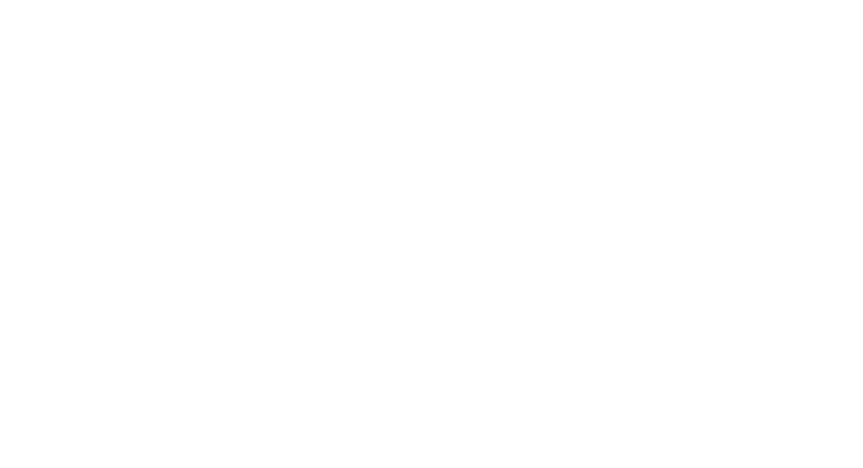
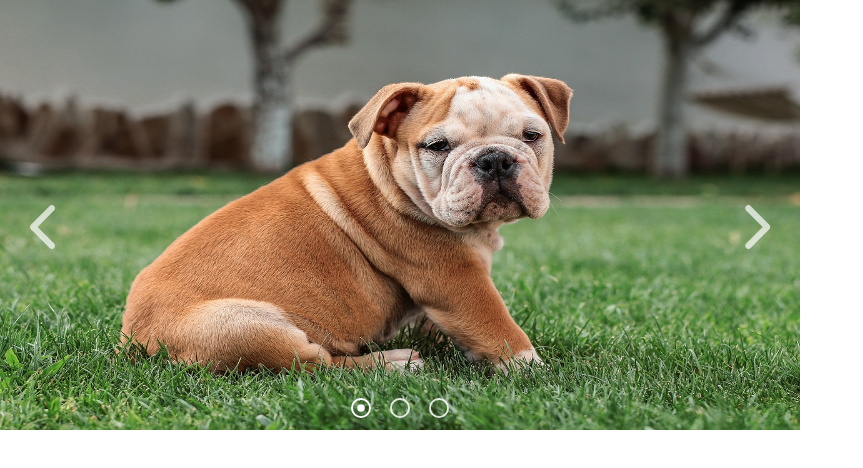
Before and after one commit to stefanmrvic/carousel, a website built with webpack: page src/index.html in a window 1280 px wide. Shown: the whole page, without its empty margins (0-863 px from the left). Built offline with nearby package versions, Linux system fonts and the light colour scheme.

Commit message:
add: basic carousel styling

```diff
--- a/src/index.html
+++ b/src/index.html
@@ -7,6 +7,36 @@
 </head>
 <body>
 
+    <main>
+        <div class="container">
+            <div class="carousel__wrapper">
+                <div class="carousel">
+                    <img src="./assets/images/img 1.jpg" alt="" class="carousel__image">
+                    <img src="./assets/images/img 2.jpg" alt="" class="carousel__image">
+                    <img src="./assets/images/img 3.jpg" alt="" class="carousel__image">
+                </div>
+            </div>
+            <div class="carousel__controls">
+                <div class="carousel__left-arrow">
+                    <i class="fa-solid fa-chevron-left"></i>
+                </div>
+                <div class="carousel__right-arrow">
+                    <i class="fa-solid fa-chevron-right"></i>
+                </div>
+                <div class="carousel__circles">
+                    <div class="carousel__circle circle--1 active">
+                        <i class="fa-regular fa-circle-dot"></i>
+                    </div>
+                    <div class="carousel__circle circle--2">
+                        <i class="fa-regular fa-circle"></i>
+                    </div>
+                    <div class="carousel__circle circle--3">
+                        <i class="fa-regular fa-circle"></i>
+                    </div>
+                </div>
+            </div>
+        </div>
+    </main>
 
 </body>
 </html>
--- a/src/index.js
+++ b/src/index.js
@@ -1,3 +1,5 @@
-import "./styles/styles.scss";
+import './styles/styles.scss';
 
+import './scripts/modules/fontAwesome.js';
 import './scripts/components/nav.js';
+import './scripts/components/carousel.js';
--- /dev/null
+++ b/src/scripts/components/carousel.js
@@ -0,0 +1,23 @@
+function nextSlide() {
+    const carousel = document.querySelector('.carousel');
+    const computedCarouselPosition =
+        window.getComputedStyle(carousel).transform;
+    const carouselXPosition = parseInt(computedCarouselPosition.split(',')[4]);
+    console.log(carouselXPosition);
+
+    if (carouselXPosition === -1600) return;
+
+    carousel.style.transform = `translateX(${carouselXPosition - 800}px)`;
+}
+
+function previousSlide() {
+    const carousel = document.querySelector('.carousel');
+    const computedCarouselPosition =
+        window.getComputedStyle(carousel).transform;
+    const carouselXPosition = parseInt(computedCarouselPosition.split(',')[4]);
+    console.log(carouselXPosition);
+
+    if (carouselXPosition === 0) return;
+
+    carousel.style.transform = `translateX(${carouselXPosition + 800}px)`;
+}
--- a/src/scripts/modules/fontAwesome.js
+++ b/src/scripts/modules/fontAwesome.js
@@ -2,12 +2,10 @@ import { library, dom } from '@fortawesome/fontawesome-svg-core';
 import * as icon from './icons.js';
 
 library.add(
-    icon.faUser,
-    icon.faGear,
-    icon.faCircleQuestion,
-    icon.faMoon,
-    icon.faArrowRightFromBracket,
-    icon.faChevronRight
+    icon.faChevronLeft,
+    icon.faChevronRight,
+    icon.faCircle,
+    icon.faCircleDot
 );
 
 dom.watch();
--- a/src/scripts/modules/icons.js
+++ b/src/scripts/modules/icons.js
@@ -2,10 +2,12 @@
 
 /* prettier-ignore */
 export {
-    faUser,                   // Edit Profile Icon
-    faGear,                   // Settings & Privacy Icon
-    faCircleQuestion,         // Help & Support Icon
-    faMoon,                   // Display & Accessibility Icon
-    faArrowRightFromBracket,  // Logout Icon
+    faChevronLeft,
     faChevronRight
 } from '@fortawesome/free-solid-svg-icons';
+
+/* prettier-ignore */
+export {
+    faCircle,
+    faCircleDot
+} from '@fortawesome/free-regular-svg-icons';
--- /dev/null
+++ b/src/styles/components/_carousel.scss
@@ -0,0 +1,70 @@
+.container {
+    position: relative;
+    max-height: 430px;
+    max-width: 800px;
+    background-color: pink;
+}
+
+.carousel__wrapper {
+    overflow: hidden;
+}
+
+.carousel {
+    display: flex;
+    flex-wrap: nowrap;
+    transform: translateX(0px);
+    transition: transform 1s ease;
+
+    &__image {
+        min-width: 800px;
+        height: 430px;
+    }
+
+    &__left-arrow,
+    &__right-arrow {
+        font-size: 50px;
+        color: white;
+        cursor: pointer;
+        opacity: 0.7;
+        transition: opacity 0.23s ease;
+    }
+
+    &__left-arrow {
+        position: absolute;
+        top: 200px;
+        left: 30px;
+        //transform: translateY(-50%);
+    }
+
+    &__right-arrow {
+        position: absolute;
+        top: 200px;
+        right: 30px;
+        //transform: translateY(-50%);
+    }
+
+    &__left-arrow:hover,
+    &__right-arrow:hover {
+        opacity: 1;
+    }
+
+    &__circles {
+        display: flex;
+        position: absolute;
+        bottom: 10px;
+        gap: 19px;
+        left: 50%;
+        transform: translateX(-50%);
+    }
+
+    &__circle {
+        color: white;
+        font-size: 20px;
+        cursor: pointer;
+        opacity: 0.85;
+    }
+
+    &__circle.active {
+        opacity: 1;
+    }
+}
--- a/src/styles/styles.scss
+++ b/src/styles/styles.scss
@@ -1,4 +1,3 @@
-
 // Abstracts (globals)
 @use './abstracts/variables';
 @use './abstracts/helpers';
@@ -13,6 +12,7 @@
 
 // Components
 @use './components/buttons';
+@use './components/carousel';
 
 // Layout
 @use './layout/footer';
```
Also changed, not shown: src/assets/images/img 1.jpg (added), src/assets/images/img 2.jpg (added), src/assets/images/img 3.jpg (added), 1 other file.
